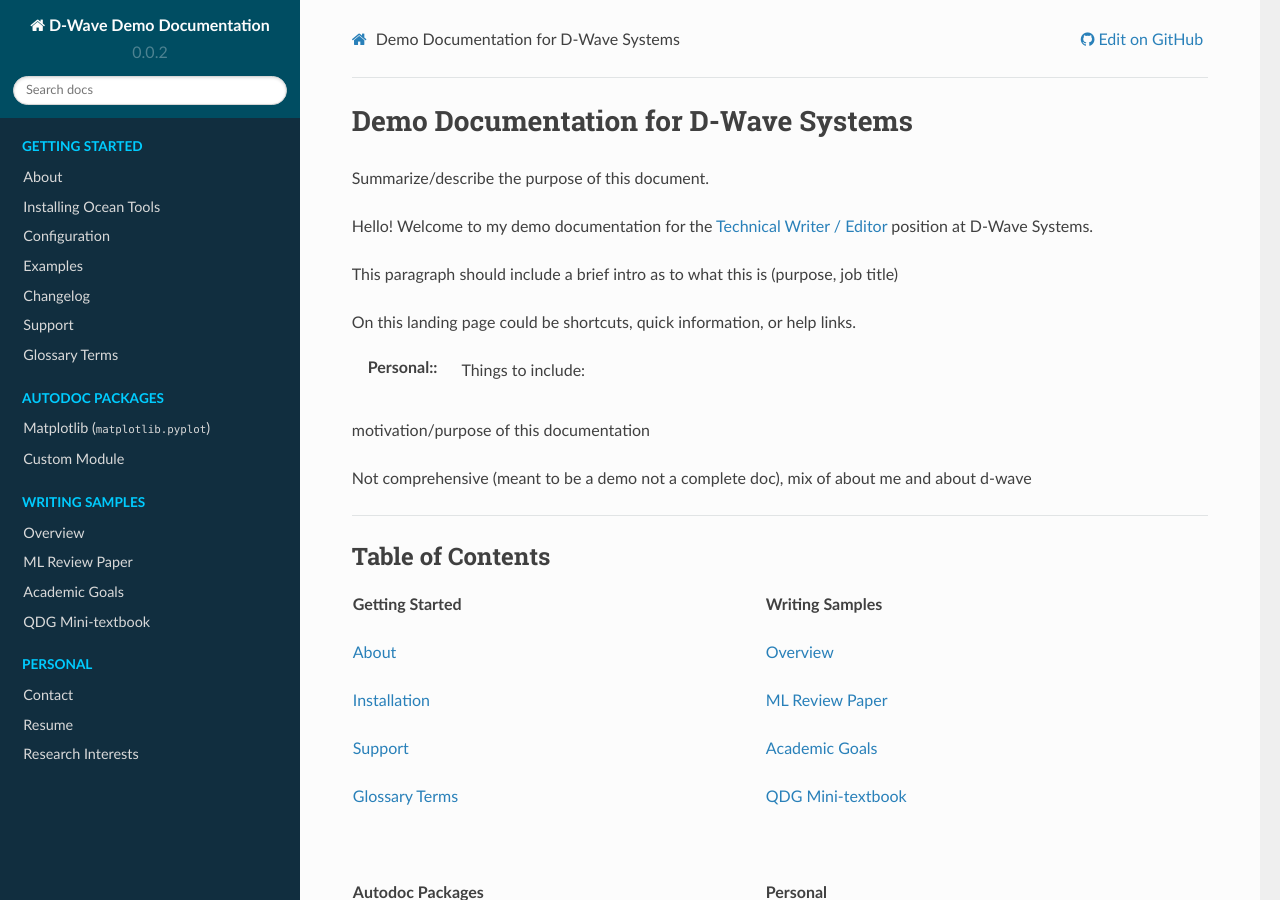
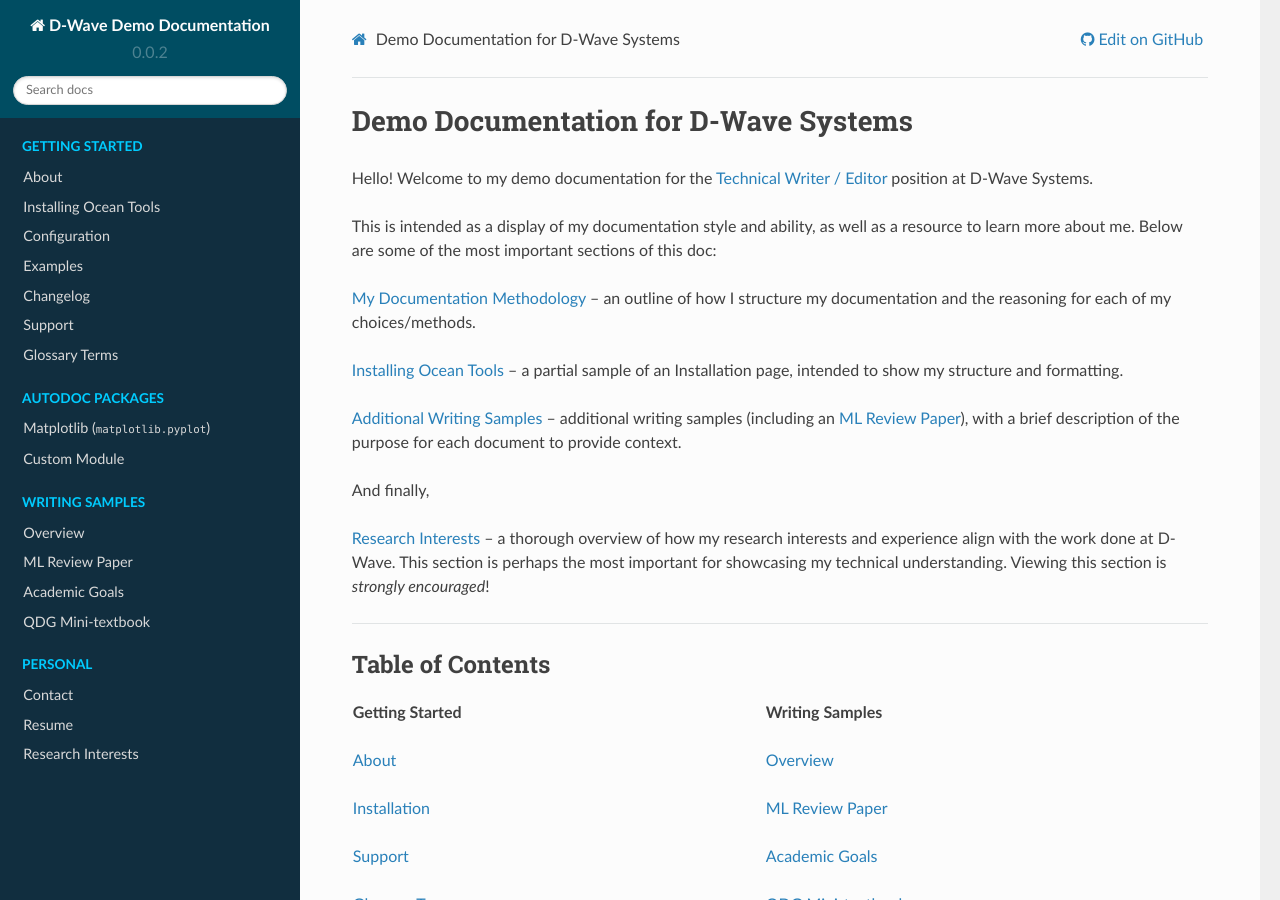
Before and after one commit to rcywang/d-wave-demodoc, a Sphinx documentation site: the page built from docs/index.rst, in a window 1280 px wide and 900 px high. Built offline with Sphinx 7.4.7 and the Read the Docs theme 2.0.0, drawn with Linux system fonts in a browser that asks for light colours.

Commit message:
updated landing page

```diff
--- a/docs/index.rst
+++ b/docs/index.rst
@@ -8,21 +8,17 @@
 Demo Documentation for D-Wave Systems
 =====================================
 
-Summarize/describe the purpose of this document.
-
-
 Hello! Welcome to my demo documentation for the `Technical Writer / Editor <https://jobs.lever.co/dwavesys/063f504f-9402-4953-9429-cf14452e1436>`_ position at D-Wave Systems.
 
+This is intended as a display of my documentation style and ability, as well as a resource to learn more about me. Below are some of the most important sections of this doc:
 
-This paragraph should include a brief intro as to what this is (purpose, job title)
+* :ref:`methodology` -- an outline of how I structure my documentation and the reasoning for each of my choices/methods.
+* :ref:`install` -- a partial sample of an Installation page, intended to show my structure and formatting.
+* :ref:`Additional Writing Samples <quick-links>` -- additional writing samples (including an :ref:`MLOO`), with a brief description of the purpose for each document to provide context.
 
-On this landing page could be shortcuts, quick information, or help links.
+And finally,
 
-
-:Personal: Things to include:
-
-* motivation/purpose of this documentation
-* Not comprehensive (meant to be a demo not a complete doc), mix of about me and about d-wave
+* :ref:`research` -- a thorough overview of how my research interests and experience align with the work done at D-Wave. This section is perhaps the most important for showcasing my technical understanding. Viewing this section is *strongly encouraged*!
 
 
 ----
```
